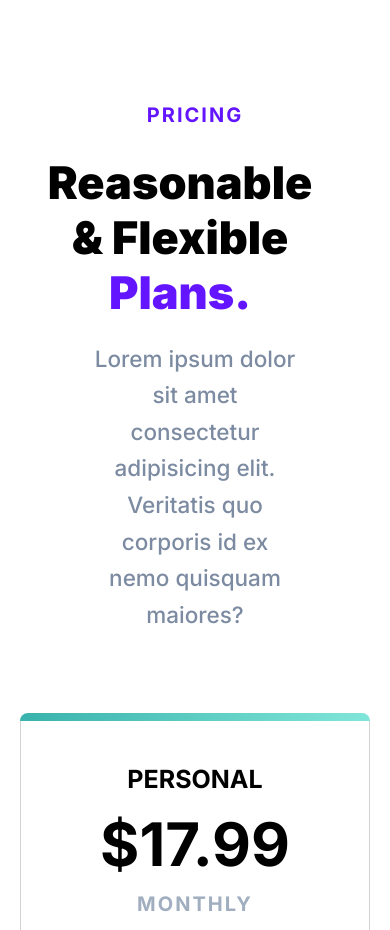
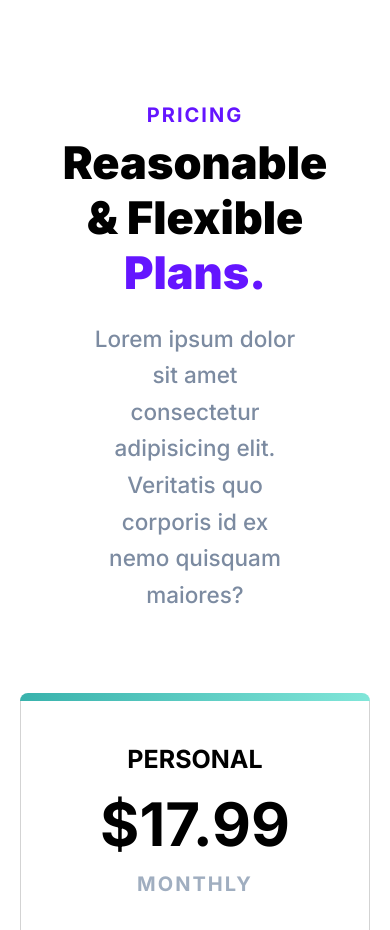
Before and after one commit to davetuck/portfolio, a plain HTML site: page Treact/Treact(fixed).html in a window 390 px wide. Shown: the part 8620-9550 px from the top of the page. Drawn offline with Linux system fonts and the light colour scheme.

Commit message:
12/16/22@2318

```diff
--- a/Treact/Styles(fixed).css
+++ b/Treact/Styles(fixed).css
@@ -1021,6 +1021,9 @@ input::placeholder {
     .card__info--content {
         width: 100%;
     }
+    .pricing {
+        margin: 0;
+    }
 }
 
 @media (max-width: 708px) {
```
Also changed, not shown: 2 other files.
